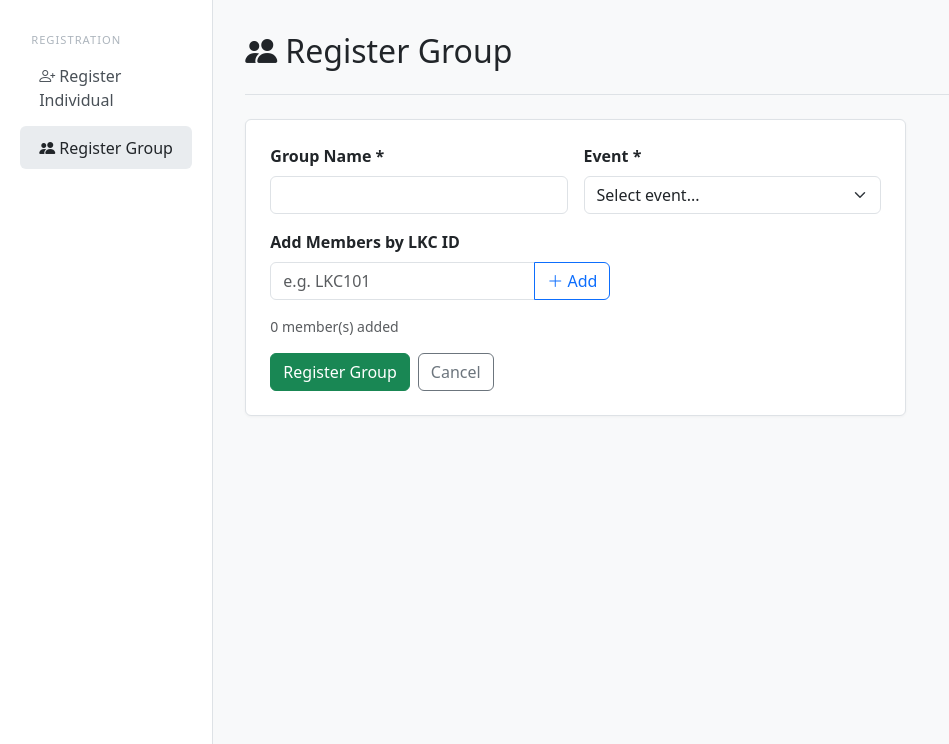
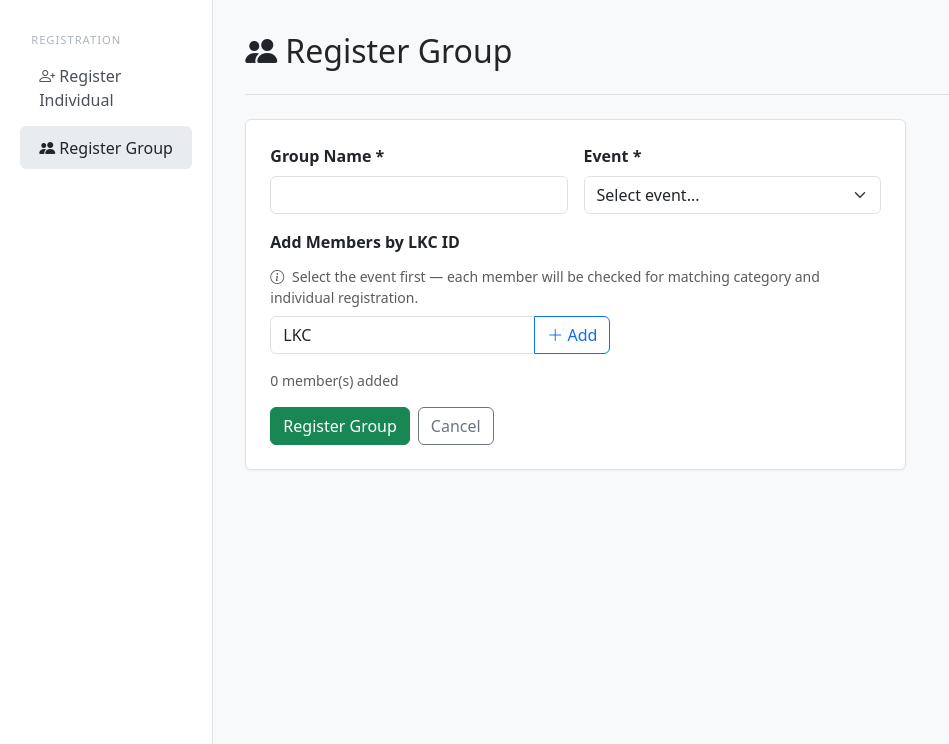
Before and after one commit to RamBSn/kalamela-azure, a Flask app: page /participants/groups/register in a window 1280 px wide. Shown: the part 56-800 px from the top of the page, without its empty margins (0-949 px from the left). Run offline with Flask 3, Linux system fonts and the light colour scheme.

Commit message:
group registration event and participant items verification added

```diff
--- a/app/routes/participants.py
+++ b/app/routes/participants.py
@@ -265,6 +265,18 @@ def register_group():
             if non_female:
                 warnings.append(f'{item.name} is females only. Non-female members: {", ".join(non_female)}.')
 
+        # Per-member: category match and individual registration
+        for m in members:
+            if item.category != 'Common' and m.category != item.category:
+                warnings.append(
+                    f'{m.full_name}: category mismatch '
+                    f'({m.category} participant in a {item.category} event).'
+                )
+            if not Entry.query.filter_by(participant_id=m.id, item_id=item_id).first():
+                warnings.append(
+                    f'{m.full_name} is not individually registered for "{item.name}".'
+                )
+
         override = request.form.get('override_warnings') == '1'
         if warnings and not override:
             flash('Group eligibility warnings — confirm override to proceed.', 'warning')
@@ -304,17 +316,47 @@ def register_group():
 @participants_bp.route('/api/by-lkc-id')
 def participant_by_lkc_id():
     lkc_id = request.args.get('id', '').strip()
+    item_id = request.args.get('item_id', type=int)
+
     p = Participant.query.filter_by(lkc_id=lkc_id).first()
     if not p:
         return jsonify({'found': False})
-    return jsonify({
+
+    result = {
         'found': True,
         'id': p.id,
         'full_name': p.full_name,
         'category': p.category,
         'gender': p.gender,
         'chest_number': p.chest_number,
-    })
+        'eligible': True,
+        'eligibility_issues': [],
+    }
+
+    if item_id:
+        item = CompetitionItem.query.get(item_id)
+        if item:
+            issues = []
+            # 1. Age category must match (Common events accept everyone)
+            if item.category != 'Common' and p.category != item.category:
+                issues.append(
+                    f'Category mismatch: participant is {p.category}, '
+                    f'this event is for {item.category}.'
+                )
+            # 2. Participant must be individually registered for this group event
+            registered = Entry.query.filter_by(
+                participant_id=p.id, item_id=item_id
+            ).first()
+            if not registered:
+                issues.append(
+                    f'Not individually registered for "{item.name}". '
+                    f'Register the participant for this event first.'
+                )
+            if issues:
+                result['eligible'] = False
+                result['eligibility_issues'] = issues
+
+    return jsonify(result)
 
 
 @participants_bp.route('/groups')
--- a/app/templates/participants/register_group.html
+++ b/app/templates/participants/register_group.html
@@ -44,14 +44,18 @@
         <div id="itemInfo" class="alert alert-info d-none mb-3"></div>
 
         <label class="form-label fw-semibold">Add Members by LKC ID</label>
+        <div class="form-text mb-2">
+          <i class="bi bi-info-circle me-1"></i>
+          Select the event first — each member will be checked for matching category and individual registration.
+        </div>
         <div class="input-group mb-2" style="max-width:340px">
-          <input type="text" id="lkcIdInput" class="form-control" placeholder="e.g. LKC101"
-                 autocomplete="off">
+          <input type="text" id="lkcIdInput" class="form-control" placeholder="LKC101"
+                 value="LKC" autocomplete="off">
           <button type="button" class="btn btn-outline-primary" id="addMemberBtn">
             <i class="bi bi-plus-lg"></i> Add
           </button>
         </div>
-        <div id="lookupMsg" class="text-danger small mb-2 d-none"></div>
+        <div id="lookupMsg" class="small mb-2 d-none"></div>
 
         <div id="memberList" class="list-group mb-2"></div>
         <div id="memberCount" class="text-muted small mb-3">0 member(s) added</div>
@@ -81,17 +85,22 @@
 
 {% block extra_js %}
 <script>
-const itemSelect = document.getElementById('itemSelect');
-const itemInfo = document.getElementById('itemInfo');
-const lkcIdInput = document.getElementById('lkcIdInput');
+const itemSelect   = document.getElementById('itemSelect');
+const itemInfo     = document.getElementById('itemInfo');
+const lkcIdInput   = document.getElementById('lkcIdInput');
 const addMemberBtn = document.getElementById('addMemberBtn');
-const lookupMsg = document.getElementById('lookupMsg');
-const memberList = document.getElementById('memberList');
-const memberCount = document.getElementById('memberCount');
+const lookupMsg    = document.getElementById('lookupMsg');
+const memberList   = document.getElementById('memberList');
+const memberCount  = document.getElementById('memberCount');
 const memberInputs = document.getElementById('memberInputs');
 
-// Map of id -> member object for added members
 const members = {};
+
+function showMsg(html, type = 'danger') {
+  lookupMsg.className = `small mb-2 text-${type}`;
+  lookupMsg.innerHTML = html;
+  lookupMsg.classList.remove('d-none');
+}
 
 function updateInfo() {
   const opt = itemSelect.options[itemSelect.selectedIndex];
@@ -123,8 +132,8 @@ function renderMembers() {
     memberList.appendChild(item);
 
     const hidden = document.createElement('input');
-    hidden.type = 'hidden';
-    hidden.name = 'members[]';
+    hidden.type  = 'hidden';
+    hidden.name  = 'members[]';
     hidden.value = m.id;
     memberInputs.appendChild(hidden);
   });
@@ -132,31 +141,48 @@ function renderMembers() {
 }
 
 function addMember() {
-  const lkcId = lkcIdInput.value.trim();
-  if (!lkcId) return;
+  const lkcId = lkcIdInput.value.trim().toUpperCase();
+  if (!lkcId || lkcId === 'LKC') return;
   lookupMsg.classList.add('d-none');
 
-  fetch(`/participants/api/by-lkc-id?id=${encodeURIComponent(lkcId)}`)
+  const itemId = itemSelect.value;
+  const url = `/participants/api/by-lkc-id?id=${encodeURIComponent(lkcId)}`
+            + (itemId ? `&item_id=${itemId}` : '');
+
+  fetch(url)
     .then(r => r.json())
     .then(d => {
       if (!d.found) {
-        lookupMsg.textContent = `No participant found with LKC ID "${lkcId}".`;
-        lookupMsg.classList.remove('d-none');
+        showMsg(`No participant found with LKC ID "${lkcId}".`);
         return;
       }
       if (members[d.id]) {
-        lookupMsg.textContent = `${d.full_name} is already added.`;
-        lookupMsg.classList.remove('d-none');
+        showMsg(`${d.full_name} is already added.`, 'warning');
+        return;
+      }
+      if (d.eligible === false && d.eligibility_issues.length) {
+        showMsg(
+          `<strong>${d.full_name}</strong> cannot be added:<br>` +
+          d.eligibility_issues.map(i => `&bull; ${i}`).join('<br>')
+        );
         return;
       }
       members[d.id] = d;
-      lkcIdInput.value = '';
+      lkcIdInput.value = 'LKC';
+      lkcIdInput.focus();
+      lookupMsg.classList.add('d-none');
       renderMembers();
     });
 }
 
 addMemberBtn.addEventListener('click', addMember);
-lkcIdInput.addEventListener('keydown', e => { if (e.key === 'Enter') { e.preventDefault(); addMember(); } });
+lkcIdInput.addEventListener('keydown', e => {
+  if (e.key === 'Enter') { e.preventDefault(); addMember(); }
+});
+lkcIdInput.addEventListener('focus', () => {
+  const len = lkcIdInput.value.length;
+  lkcIdInput.setSelectionRange(len, len);
+});
 itemSelect.addEventListener('change', updateInfo);
 
 // Pre-populate members from server (warning re-display)
```
Also changed, not shown: 2 other files.
